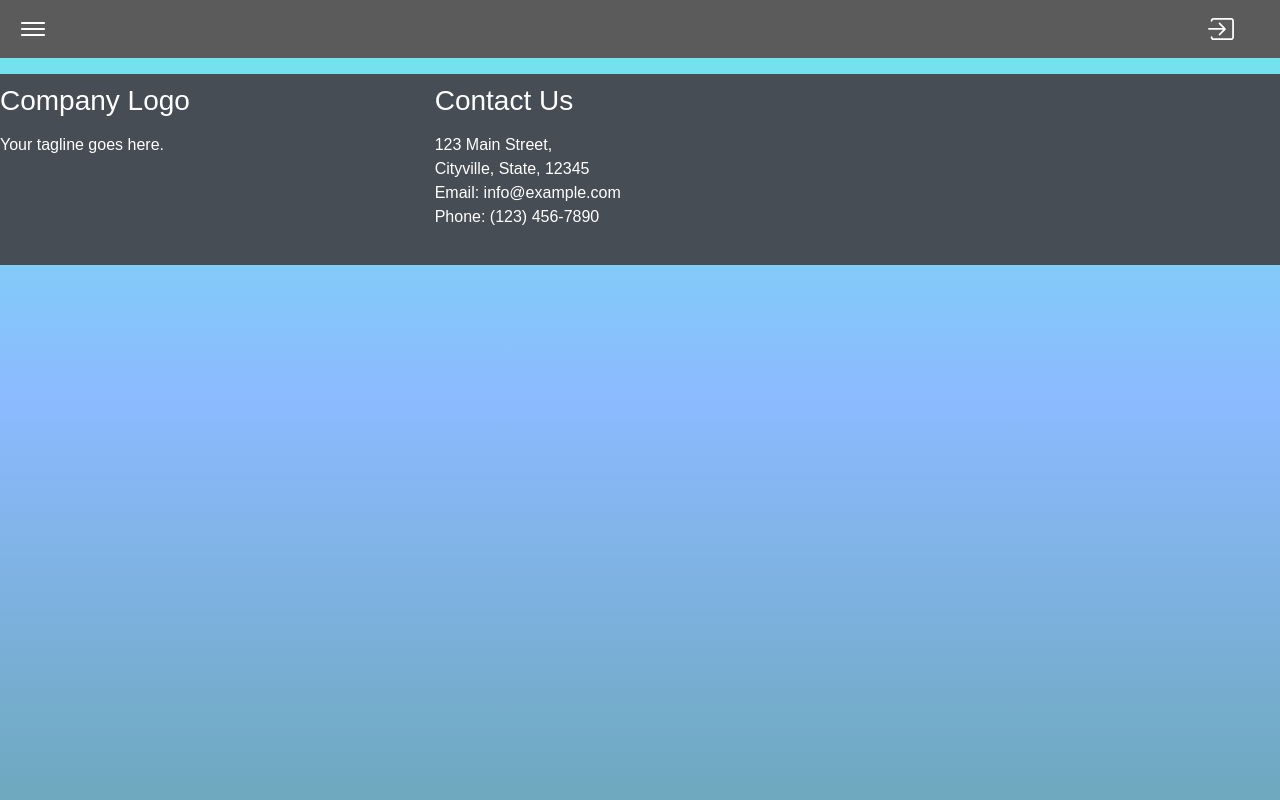
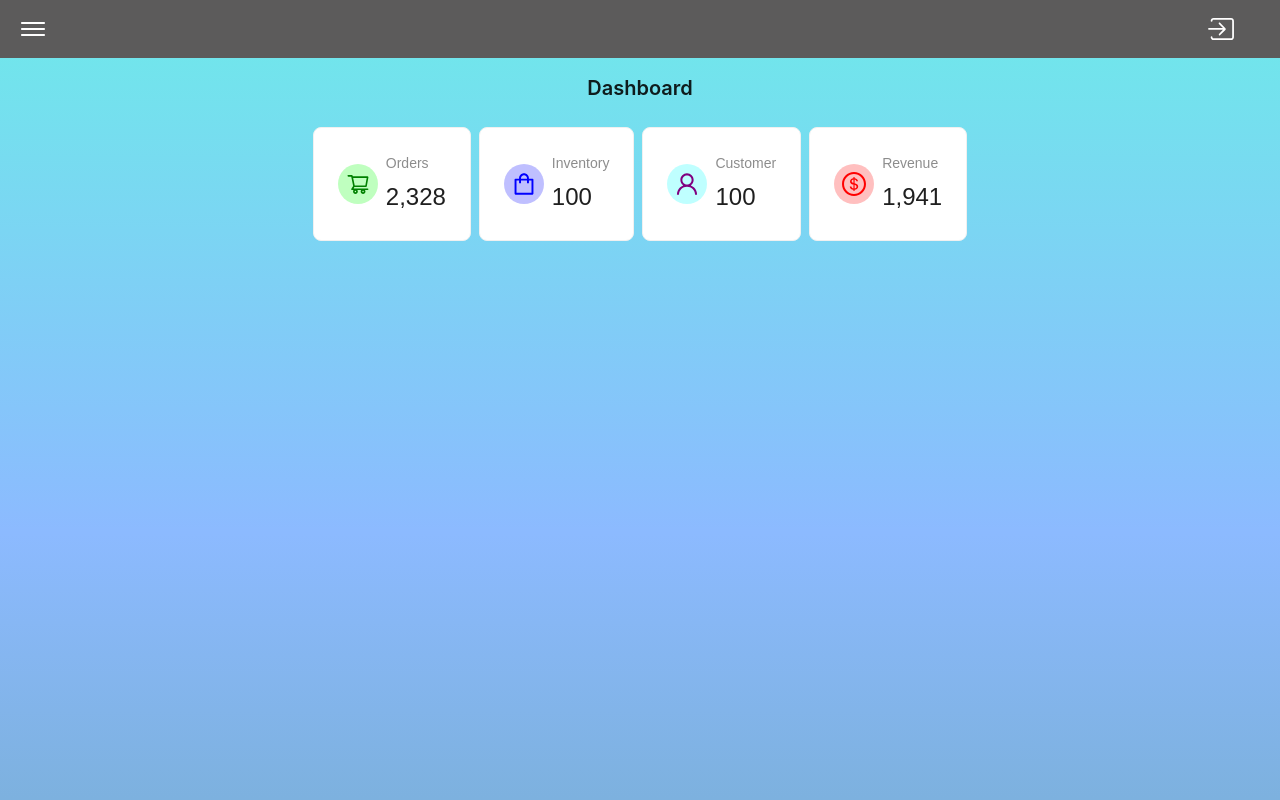
Before and after one commit to thuanCEO/my-react-app, a React (Create React App) app: page /home in a window 1280 px wide. Shown: the top 800 px of the page. Built offline with nearby package versions, Linux system fonts and the light colour scheme.

Commit message:
add home page

```diff
--- a/package.json
+++ b/package.json
@@ -10,6 +10,7 @@
     "@testing-library/jest-dom": "^5.17.0",
     "@testing-library/react": "^13.4.0",
     "@testing-library/user-event": "^13.5.0",
+    "antd": "^5.15.3",
     "bootstrap": "^5.3.3",
     "react": "^18.2.0",
     "react-bootstrap": "^2.10.1",
--- a/src/App.js
+++ b/src/App.js
@@ -11,6 +11,7 @@ import Login from "./components/Login/Login";
 import Management from "./pages/Management";
 import Details from "./pages/Details";
 import "bootstrap/dist/css/bootstrap.min.css";
+import Home from "./components/home/home";
 
 // Tạo một component để hiển thị header nếu đường dẫn khác '/'
 export const ShowHeader = () => {
@@ -33,6 +34,7 @@ export default function App() {
       <Routes>
         <Route path="/" element={<Login />} />
         <Route path="/management" element={<Management />} />
+        <Route path="/home" element={<Home />} />
         <Route path="/details/:productId" element={<Details />} />
       </Routes>
       <ShowFooter />
--- a/src/components/Header/Header.js
+++ b/src/components/Header/Header.js
@@ -24,11 +24,18 @@ export default function Header() {
     navigate("/");
   };
   const handleListItemClick = (index) => {
-    if (index === 1) {
-      // Check for the "Product Management" item
-      navigate("/management"); // Navigate to the management route
-    } else {
-      // Handle navigation for other items if needed
+    switch (index) {
+      case 0:
+        // Navigate to the home route
+        navigate("/home");
+        break;
+      case 1:
+        // Navigate to the management route
+        navigate("/management");
+        break;
+      default:
+        // Handle other cases (optional)
+        console.warn("Unhandled list item index:", index);
     }
   };
 
--- /dev/null
+++ b/src/components/home/home.css
@@ -0,0 +1,41 @@
+.dashboard-home-page {
+  min-width: 100vw;
+  min-height: 100vh;
+  margin: 0 auto;
+}
+
+.ant-space-item {
+  margin: 0 auto;
+}
+
+.dashboard-icon-green {
+  color: green;
+  background-color: rgba(0, 255, 0, 0.25);
+  border-radius: 20px;
+  font-size: 24px;
+  padding: 8px;
+}
+
+.dashboard-icon-blue {
+  color: blue;
+  background-color: rgba(0, 0, 255, 0.25);
+  border-radius: 20px;
+  font-size: 24px;
+  padding: 8px;
+}
+
+.dashboard-icon-purple {
+  color: purple;
+  background-color: rgba(0, 255, 255, 0.25);
+  border-radius: 20px;
+  font-size: 24px;
+  padding: 8px;
+}
+
+.dashboard-icon-red {
+  color: red;
+  background-color: rgba(255, 0, 0, 0.25);
+  border-radius: 20px;
+  font-size: 24px;
+  padding: 8px;
+}
--- /dev/null
+++ b/src/components/home/home.js
@@ -0,0 +1,66 @@
+import "./home.css";
+import {
+  DollarCircleOutlined,
+  ShoppingCartOutlined,
+  ShoppingOutlined,
+  UserOutlined,
+} from "@ant-design/icons";
+import { Card, Space, Statistic, Typography } from "antd";
+import { useEffect, useState } from "react";
+
+function Home() {
+  const [orders, setOrders] = useState(0);
+  const [inventory, setInventory] = useState(0);
+  const [customers, setCustomers] = useState(0);
+  const [revenue, setRevenue] = useState(0);
+
+  useEffect(() => {
+    setOrders(2328);
+    setRevenue(1941);
+    setInventory(100);
+    setCustomers(100);
+  }, []);
+
+  return (
+    <Space size={25} direction="vertical" className="dashboard-home-page">
+      <Typography.Title level={4} className="justify-content-center ">
+        Dashboard
+      </Typography.Title>
+      <Space direction="horizontal" className="justify-content-center">
+        <DashboardCard
+          icon={<ShoppingCartOutlined className="dashboard-icon-green" />}
+          title={"Orders"}
+          value={orders}
+        />
+        <DashboardCard
+          icon={<ShoppingOutlined className="dashboard-icon-blue" />}
+          title={"Inventory"}
+          value={inventory}
+        />
+        <DashboardCard
+          icon={<UserOutlined className="dashboard-icon-purple" />}
+          title={"Customer"}
+          value={customers}
+        />
+        <DashboardCard
+          icon={<DollarCircleOutlined className="dashboard-icon-red" />}
+          title={"Revenue"}
+          value={revenue}
+        />
+      </Space>
+    </Space>
+  );
+}
+
+function DashboardCard({ title, value, icon }) {
+  return (
+    <Card>
+      <Space direction="horizontal">
+        {icon}
+        <Statistic title={title} value={value} />
+      </Space>
+    </Card>
+  );
+}
+
+export default Home;
--- a/src/pages/Management.css
+++ b/src/pages/Management.css
@@ -126,6 +126,6 @@ body {
 }
 
 .justify-content-center {
-  margin: auto !important;
+  margin: 0 auto !important;
   width: fit-content;
 }
```
Also changed, not shown: 1 other file (tests, documents, lock files or other folders).
